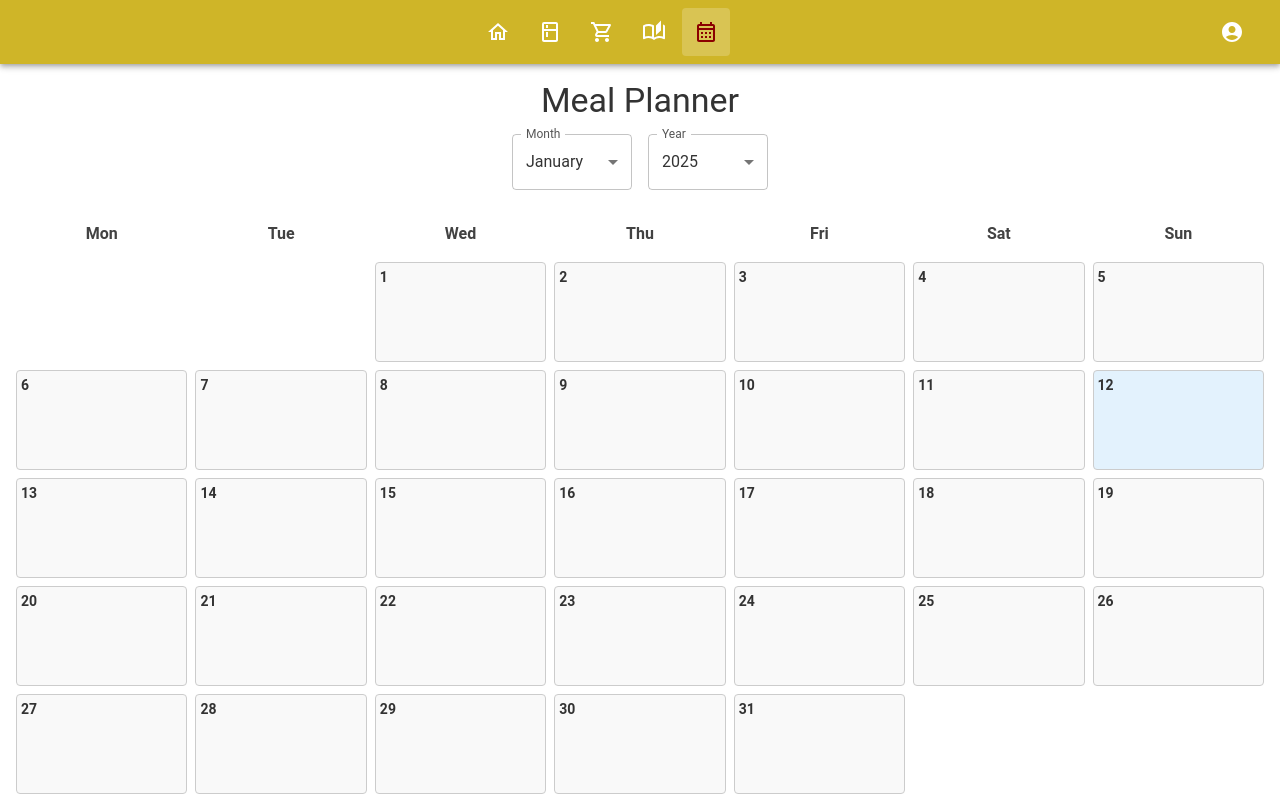
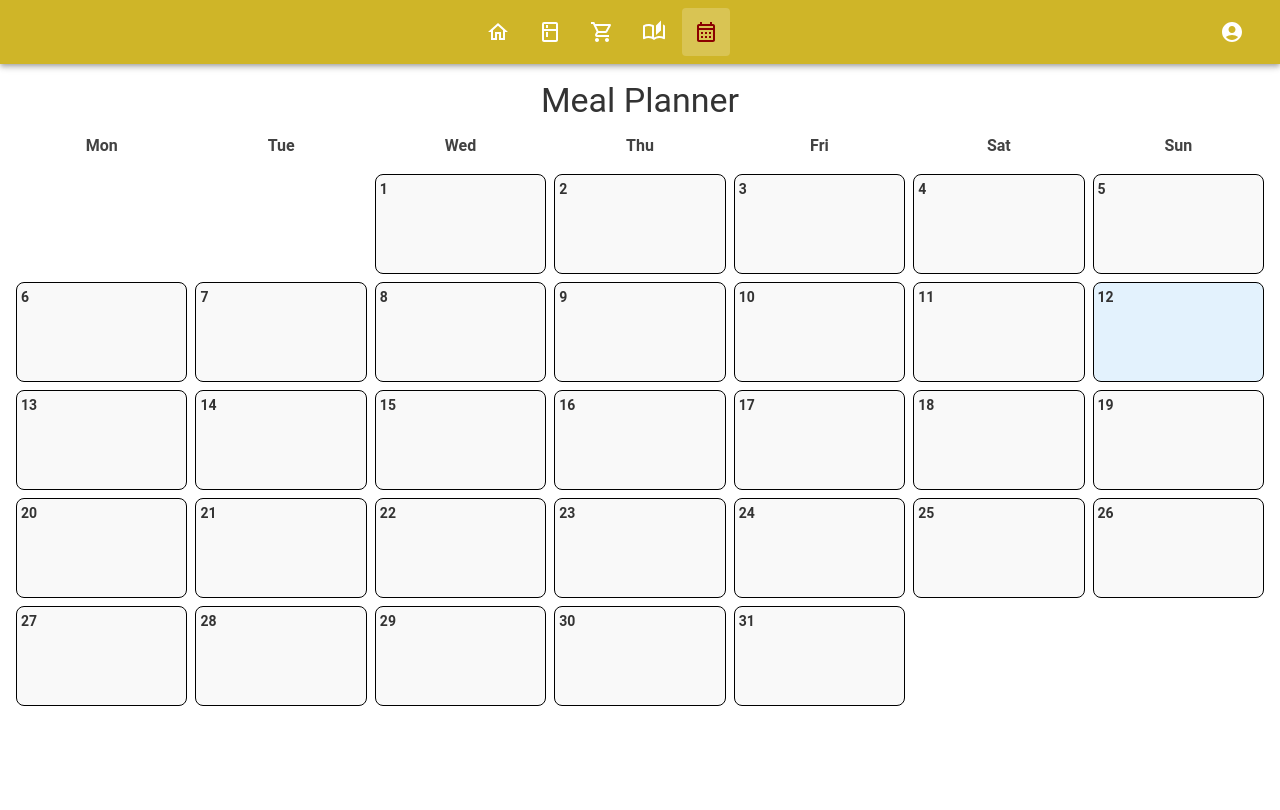
Before and after one commit to Zdziszkee/graphical-interfaces, a React (Create React App) app: page / in a window 1280 px wide. Both pictures are taken after a click on the button 706 px from the left and 32 px from the top of the page. Built offline with nearby package versions, Linux system fonts and the light colour scheme.

Commit message:
Made MealPlannerView.tsx look better and selecting recipes instead of adding them.

```diff
--- a/src/components/views/MealPlannerView.tsx
+++ b/src/components/views/MealPlannerView.tsx
@@ -11,7 +11,6 @@ import {
   DialogActions,
   DialogContent,
   DialogTitle,
-  TextField,
   Button,
   IconButton,
   Tooltip,
@@ -20,12 +19,14 @@ import {
 import { format, startOfMonth, endOfMonth, getDay } from 'date-fns';
 import DeleteIcon from '@mui/icons-material/Delete';
 import AddIcon from '@mui/icons-material/Add';
+import { useAppContext } from '../../AppContext';
 
 const MealPlannerView: React.FC = () => {
+  const { recipes } = useAppContext();
   const [selectedDate, setSelectedDate] = useState<Date>(new Date()); // Current month
   const [meals, setMeals] = useState<{ [date: string]: string[] }>({});
   const [selectedDay, setSelectedDay] = useState<Date | null>(null);
-  const [mealInput, setMealInput] = useState('');
+  const [selectedMeal, setSelectedMeal] = useState<string>('');
 
   // Function to generate days in the current month
   const generateDaysInMonth = (date: Date): Date[] => {
@@ -44,35 +45,18 @@ const MealPlannerView: React.FC = () => {
 
   const daysInMonth: Date[] = generateDaysInMonth(selectedDate);
 
-  // Adjusted weekDays array to start with Monday
   const weekDays = ['Mon', 'Tue', 'Wed', 'Thu', 'Fri', 'Sat', 'Sun'];
 
-  // Calculate how many blank cells are needed before the 1st of the month
   const getMondayBasedOffset = (date: Date): number => {
-    const dayIndex = getDay(date); // Default: 0 (Sunday) to 6 (Saturday)
-    return dayIndex === 0 ? 6 : dayIndex - 1; // Shift Sunday (0) to the end of the week
+    const dayIndex = getDay(date);
+    return dayIndex === 0 ? 6 : dayIndex - 1;
   };
 
   const offset = getMondayBasedOffset(startOfMonth(selectedDate));
 
-  // Handle month/year change
-  const handleMonthChange = (event: SelectChangeEvent<number>) => {
-    const newMonth = Number(event.target.value);
-    setSelectedDate((prevDate) => new Date(prevDate.getFullYear(), newMonth));
-  };
-
-  const handleYearChange = (event: SelectChangeEvent<number>) => {
-    const newYear = Number(event.target.value);
-    setSelectedDate((prevDate) => new Date(newYear, prevDate.getMonth()));
-  };
-
-  const currentYear = selectedDate.getFullYear();
-  const currentMonth = selectedDate.getMonth();
-
-  // New functions for handling meals
   const handleDayClick = (day: Date) => {
     setSelectedDay(day);
-    setMealInput(''); // Reset input
+    setSelectedMeal('');
   };
 
   const isToday = (date: Date) => {
@@ -84,44 +68,25 @@ const MealPlannerView: React.FC = () => {
     );
   };
 
+  const handleAddMeal = () => {
+    if (selectedDay && selectedMeal) {
+      const dateStr = selectedDay.toDateString();
+      setMeals((prevMeals) => {
+        const mealsForDate = prevMeals[dateStr] || [];
+        return {
+          ...prevMeals,
+          [dateStr]: [...mealsForDate, selectedMeal],
+        };
+      });
+      setSelectedMeal('');
+    }
+  };
+
   return (
     <Box sx={{ padding: '16px' }}>
       <Typography variant="h4" gutterBottom textAlign="center">
         Meal Planner
       </Typography>
-
-        {/* Month and Year Selector */}
-        <Box display="flex" justifyContent="center" gap={2} mb={4} flexWrap="wrap">
-          <FormControl sx={{ minWidth: 120 }}>
-            <InputLabel>Month</InputLabel>
-            <Select
-                value={currentMonth}
-                onChange={handleMonthChange}
-                label="Month"
-            >
-              {Array.from({ length: 12 }, (_, i) => (
-                  <MenuItem key={i} value={i}>
-                    {format(new Date(currentYear, i), 'MMMM')}
-                  </MenuItem>
-              ))}
-            </Select>
-          </FormControl>
-
-          <FormControl sx={{ minWidth: 120 }}>
-            <InputLabel>Year</InputLabel>
-            <Select
-                value={currentYear}
-                onChange={handleYearChange}
-                label="Year"
-            >
-              {Array.from({ length: 5 }, (_, i) => (
-                  <MenuItem key={i} value={currentYear - 2 + i}>
-                    {currentYear - 2 + i}
-                  </MenuItem>
-              ))}
-            </Select>
-          </FormControl>
-        </Box>
 
       {/* Calendar */}
       <Box>
@@ -142,12 +107,10 @@ const MealPlannerView: React.FC = () => {
 
         {/* Calendar Days */}
         <Box display="grid" gridTemplateColumns="repeat(7, 1fr)" gap={1}>
-            {/* Add blank cells for days before the 1st */}
           {Array.from({ length: offset }).map((_, index) => (
             <Box key={`empty-${index}`} sx={{ minHeight: '100px' }}></Box>
           ))}
 
-            {/* Display all days of the month */}
           {daysInMonth.map((day) => {
             const dayMeals = meals[day.toDateString()] || [];
             const maxMealsToShow = 2;
@@ -162,8 +125,8 @@ const MealPlannerView: React.FC = () => {
                   minHeight: '100px',
                   display: 'flex',
                   flexDirection: 'column',
-                        border: '1px solid #ccc',
-                        borderRadius: '4px',
+                  border: '1px solid black', // Black border
+                  borderRadius: '8px', // Rounded corners
                   backgroundColor: isToday(day) ? '#e3f2fd' : '#f9f9f9',
                   cursor: 'pointer',
                   padding: '4px',
@@ -241,7 +204,6 @@ const MealPlannerView: React.FC = () => {
                     color="inherit"
                     size="small"
                     onClick={() => {
-                              // Remove meal
                       const dateStr = selectedDay?.toDateString() || '';
                       setMeals((prevMeals) => {
                         const mealsForDate = prevMeals[dateStr].filter(
@@ -261,51 +223,30 @@ const MealPlannerView: React.FC = () => {
             )}
           </Box>
 
-            <Box display="flex" alignItems="center">
-              <TextField
-                  margin="dense"
-                  label="Add Meal"
-                  type="text"
-                  fullWidth
-                  value={mealInput}
-                  onChange={(e) => setMealInput(e.target.value)}
-                  onKeyPress={(e) => {
-                    if (e.key === 'Enter' && mealInput.trim()) {
-                      // Save meal
-                      if (selectedDay) {
-                        const dateStr = selectedDay.toDateString();
-                        setMeals((prevMeals) => {
-                          const mealsForDate = prevMeals[dateStr] || [];
-                          return {
-                            ...prevMeals,
-                            [dateStr]: [...mealsForDate, mealInput],
-                          };
-                        });
-                        setMealInput('');
-                      }
-                      e.preventDefault();
-                    }
-                  }}
-              />
-              <IconButton
-                  edge="end"
+          <FormControl fullWidth margin="dense">
+            <InputLabel>Select Meal</InputLabel>
+            <Select
+              value={selectedMeal}
+              onChange={(e) => setSelectedMeal(e.target.value)}
+              label="Select Meal"
+            >
+              {recipes.map((recipe) => (
+                <MenuItem key={recipe.id} value={recipe.name}>
+                  {recipe.name}
+                </MenuItem>
+              ))}
+            </Select>
+          </FormControl>
+
+          <Box display="flex" justifyContent="flex-end" mt={2}>
+            <Button
+              variant="contained"
               color="primary"
-                  onClick={() => {
-                    if (selectedDay && mealInput.trim()) {
-                      const dateStr = selectedDay.toDateString();
-                      setMeals((prevMeals) => {
-                        const mealsForDate = prevMeals[dateStr] || [];
-                        return {
-                          ...prevMeals,
-                          [dateStr]: [...mealsForDate, mealInput],
-                        };
-                      });
-                      setMealInput('');
-                    }
-                  }}
+              onClick={handleAddMeal}
+              disabled={!selectedMeal}
             >
-                <AddIcon />
-              </IconButton>
+              Add Meal
+            </Button>
           </Box>
         </DialogContent>
         <DialogActions>
```
Lines whose indentation alone changed are shown as unchanged.
